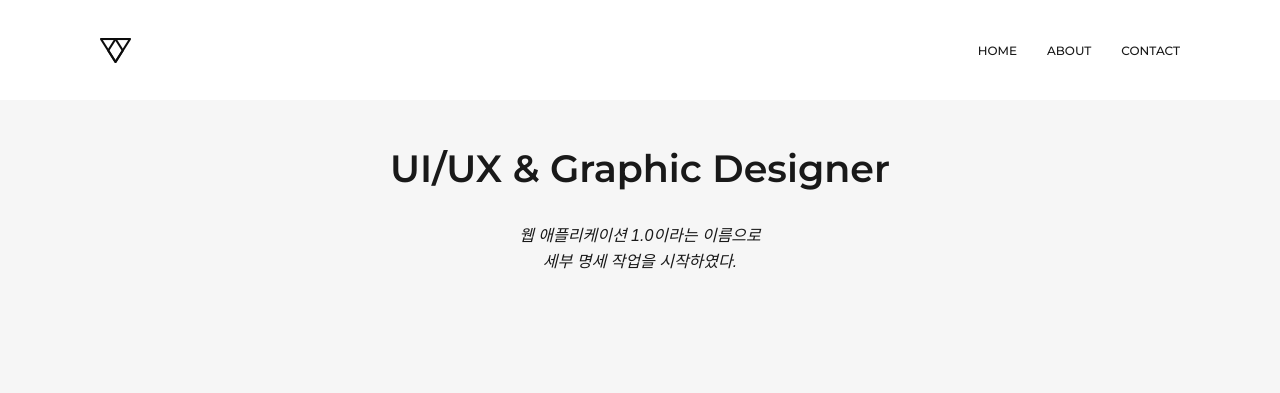
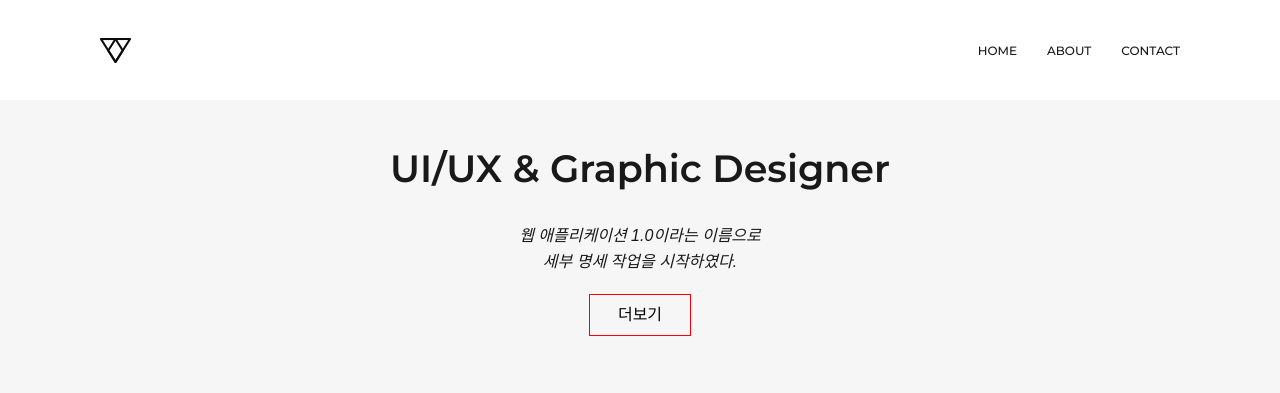
Before and after one commit to 0woong/ssac_08, a plain HTML site: page page.html in a window 1280 px wide. Shown: the top 393 px of the page. Drawn offline with Linux system fonts and the light colour scheme; a web font is replaced by a local one.

Commit message:
git 내용정리

```diff
--- a/css/style.css
+++ b/css/style.css
@@ -200,6 +200,29 @@ table {
   font-style: italic;
 }
 
+.more-link {
+  display: inline-block;
+  width: 100px;
+  height: 40px;
+  border: 1px solid red;
+  line-height: 40px;
+  text-decoration: none;
+  color: black;
+  margin-top: 20px;
+}
+
+.more-link:hover {
+  background-color: red;
+  color: #fff;
+}
+
+.paragraph {
+  padding: 0 25px;
+}
+
+.paragraph br {
+}
+
 .group {
   display: flex;
   justify-content: center;
--- a/page.html
+++ b/page.html
@@ -42,6 +42,7 @@
       <p class="paragraph">
         웹 애플리케이션 1.0이라는 이름으로<br />세부 명세 작업을 시작하였다.
       </p>
+      <a href="" class="more-link">더보기</a>
     </section>
     <section class="section02">
       <div class="group">
```
Also changed, not shown: 1 other file.
